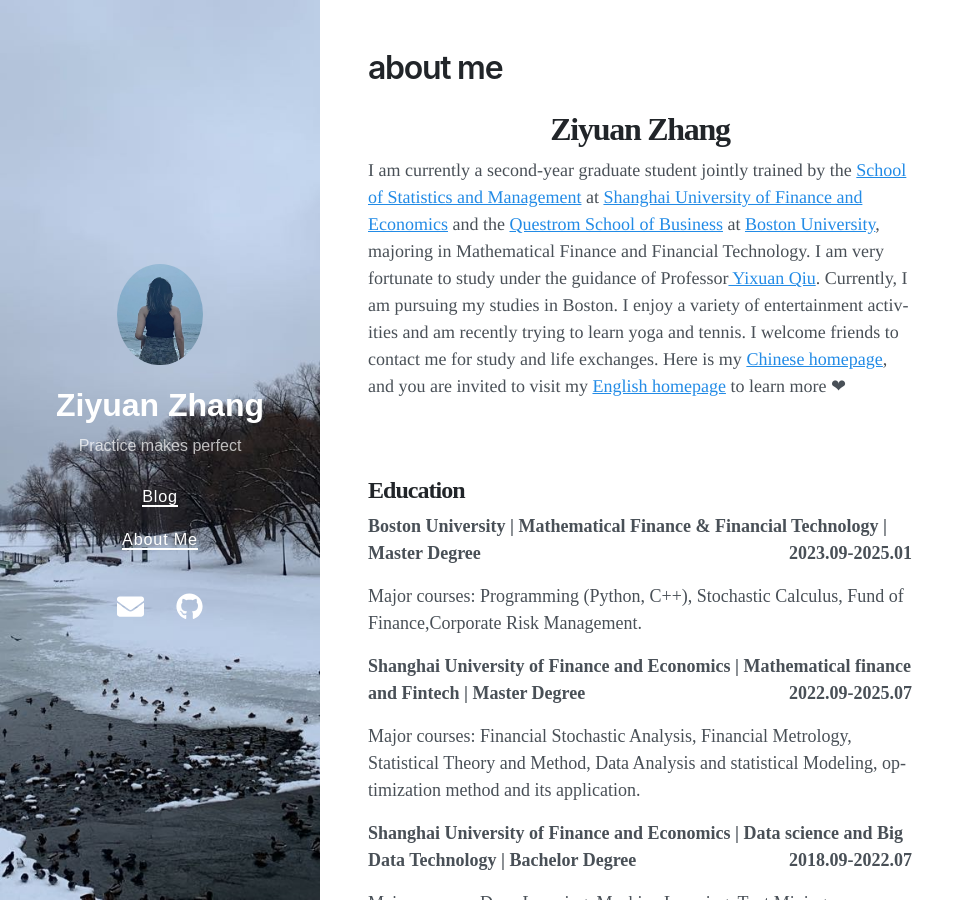
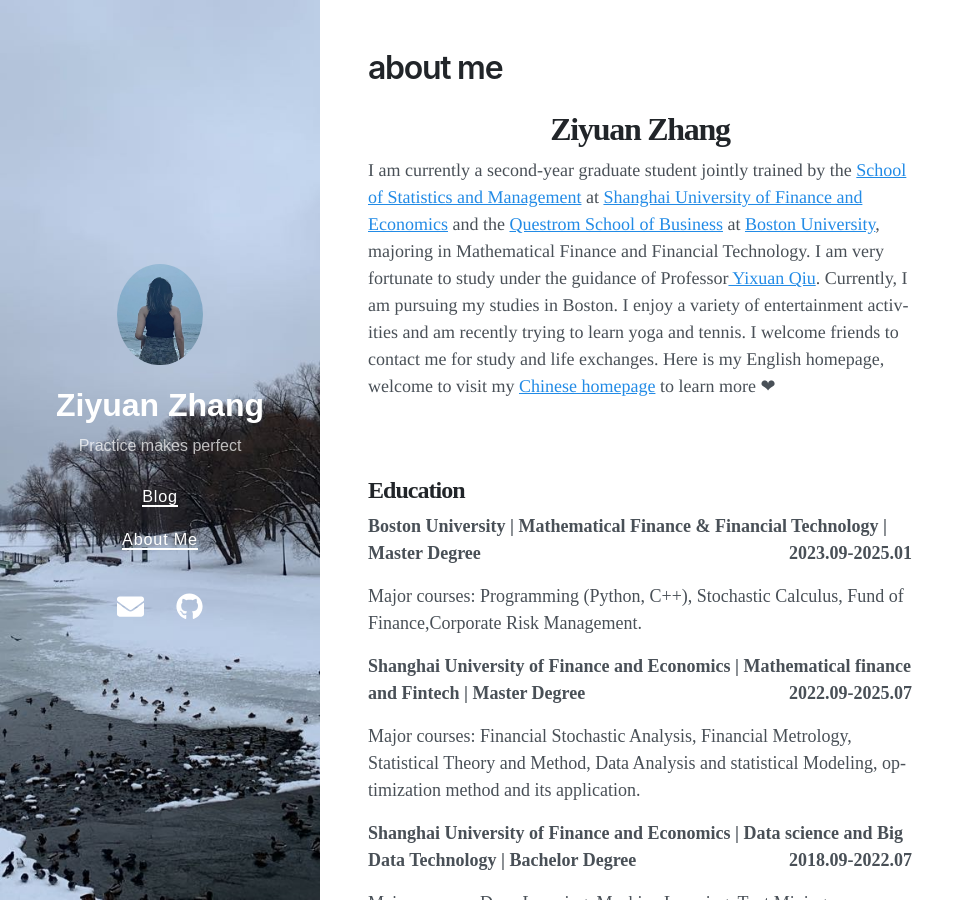
Before and after one commit to bobothebest/homepage_en, a Jekyll site: the page built from about.md, in a window 1280 px wide and 900 px high. Shown: the whole window, without its empty margins (0-975 px from the left). Built offline with Jekyll 4.4.1, drawn with Linux system fonts in a browser that asks for light colours; nearby versions of some CDN libraries.

Commit message:
Update about.md

```diff
--- a/about.md
+++ b/about.md
@@ -4,7 +4,7 @@ title: about me
 ---
 <h1 style="font-family: 华文楷体;text-align:center;">Ziyuan Zhang</h1>
 
-<p>I am currently a second-year graduate student jointly trained by the <a href="https://ssm.sufe.edu.cn/">School of Statistics and Management</a> at <a href="https://english.sufe.edu.cn/">Shanghai University of Finance and Economics</a> and the <a href="https://www.bu.edu/questrom/">Questrom School of Business</a> at <a href="https://www.bu.edu/">Boston University</a>, majoring in Mathematical Finance and Financial Technology. I am very fortunate to study under the guidance of Professor<a href="https://yixuan.blog/"> Yixuan Qiu</a>. Currently, I am pursuing my studies in Boston. I enjoy a variety of entertainment activities and am recently trying to learn yoga and tennis. I welcome friends to contact me for study and life exchanges. Here is my <a href="https://bobothebest.github.io/homepage_cn/about/">Chinese homepage</a>, and you are invited to visit my <a href="https://bobothebest.github.io/homepage_en/about/">English homepage</a> to learn more <span class="love">❤</span></p>
+<p>I am currently a second-year graduate student jointly trained by the <a href="https://ssm.sufe.edu.cn/">School of Statistics and Management</a> at <a href="https://english.sufe.edu.cn/">Shanghai University of Finance and Economics</a> and the <a href="https://www.bu.edu/questrom/">Questrom School of Business</a> at <a href="https://www.bu.edu/">Boston University</a>, majoring in Mathematical Finance and Financial Technology. I am very fortunate to study under the guidance of Professor<a href="https://yixuan.blog/"> Yixuan Qiu</a>. Currently, I am pursuing my studies in Boston. I enjoy a variety of entertainment activities and am recently trying to learn yoga and tennis. I welcome friends to contact me for study and life exchanges. Here is my English homepage, welcome to visit my <a href="https://bobothebest.github.io/cn/about/">Chinese homepage</a> to learn more <span class="love">❤</span></p>
 <br>
 
 <h2 style="font-family: 华文楷体;font-size:6;">Education</h2>
```
